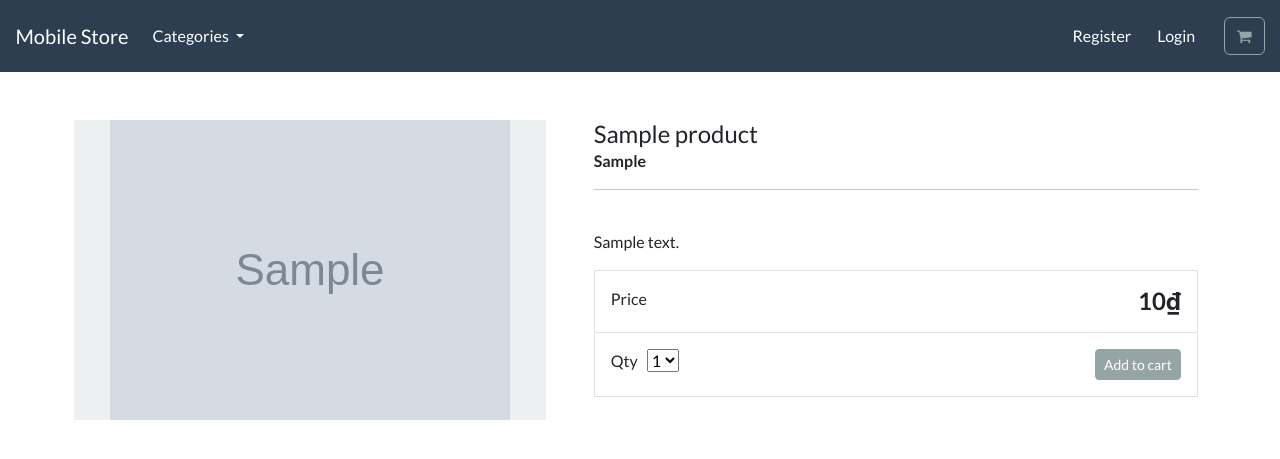
After one commit to duyan77/mobile-app, a Django app: a page that uses store/templates/store/base.html in a window 1280 px wide. The commit adds this page. Shown: the top 459 px of the page. Run offline with Django 5.2, Linux system fonts and the light colour scheme; tables that the repository leaves empty hold one stand-in row (values such as "Sample post"); grey boxes marked "Sample" are stand-in pictures; some libraries are stand-ins or nearby versions.

Commit message:
filter and querry products, categories

```diff
--- a/store/models.py
+++ b/store/models.py
@@ -1,4 +1,5 @@
 from django.db import models
+from django.urls import reverse
 
 
 # Create your models here.
@@ -12,6 +13,9 @@ class Category(models.Model):
 
 	def __str__(self):
 		return self.name
+
+	def get_absolute_url(self):
+		return reverse('list-category', args=[self.slug])
 
 
 class Product(models.Model):
@@ -33,3 +37,6 @@ class Product(models.Model):
 
 	def formatted_price(self):
 		return f"{self.price:,.0f}₫"
+
+	def get_absolute_url(self):
+		return reverse('product-info', args=[self.slug])
--- a/store/templates/store/base.html
+++ b/store/templates/store/base.html
@@ -102,8 +102,9 @@
 
                     {% for category in all_categories %}
                         <li>
-                            <a class="dropdown-item"
-                               href=""> {{ category.name | capfirst }} </a>
+                            <a class="dropdown-item" href="{{ category.get_absolute_url }}">
+                                {{ category.name | capfirst }}
+                            </a>
                         </li>
                     {% endfor %}
 
--- /dev/null
+++ b/store/templates/store/product-info.html
@@ -0,0 +1,105 @@
+{% extends "./base.html" %}
+
+{% load static %}
+
+{% block content %}
+
+    <div class="container">
+
+        <main class="pt-5">
+
+            <div class="row g-3">
+
+                <div class="col-md-5 col-lg-5 order-md-first bg-light">
+
+                    <!-- Product image -->
+                    <img class="img-fluid mx-auto d-block" alt="Responsive image"
+                         src="{{ product.image.url }}">
+
+                </div>
+
+                <div class="col-md-7 col-lg-7 ps-md-3 ps-lg-5">
+
+                    <!-- Product title -->
+                    <h1 class="mb-0 h4">{{ product.title }}</h1>
+
+                    <!-- Product brand -->
+                    <strong> {{ product.brand }} </strong>
+
+
+                    <hr>
+
+                    <br>
+
+                    <!-- Product description -->
+                    <p>{{ product.description }}</p>
+
+                    <div class="border">
+
+                        <div class="col border-bottom">
+
+                            <div class="row p-3">
+
+                                <div class="col-6"> Price</div>
+
+                                <div class="col-6 text-end"><span class="h4 fw-bold">
+                                    {{ product.formatted_price }} </span></div>
+
+                            </div>
+
+                        </div>
+
+                        <div class="col">
+
+                            <div class="row p-3">
+
+                                <div class="col-6">
+
+
+                                    <label for="select">Qty</label>
+
+                                    &nbsp;
+
+                                    <select id="select">
+
+                                        <option value="1">1</option>
+
+                                        <option value="2">2</option>
+
+                                        <option value="3">3</option>
+
+                                        <option value="4">4</option>
+
+                                    </select>
+
+                                </div>
+
+                                <div class="col-6 text-end">
+
+                                    <button type="button" id="add-button" value=""
+                                            class="btn btn-secondary btn-sm">
+
+                                        Add to cart
+
+                                    </button>
+
+
+                                </div>
+
+                            </div>
+
+                        </div>
+
+                    </div>
+
+                </div>
+
+            </div>
+
+        </main>
+
+        <br>
+
+    </div>
+
+{% endblock %}
--- a/store/templates/store/store.html
+++ b/store/templates/store/store.html
@@ -44,7 +44,8 @@
                                  src="{{ product.image.url }}">
                             <div class="card-body mt-auto">
                                 <p class="card-text">
-                                    <a class="text-info text-decoration-none" href="">
+                                    <a class="text-info text-decoration-none"
+                                       href="{{ product.get_absolute_url }}">
                                         {{ product.title | capfirst }}
                                     </a>
                                 </p>
--- a/store/urls.py
+++ b/store/urls.py
@@ -3,5 +3,9 @@ from . import views
 
 
 urlpatterns = [
-	path('', views.store, name='store'),
+    path('', views.store, name='store'),
+
+    path('product/<slug:slug>/', views.product_info, name='product-info'),
+
+    path('search/<slug:category_slug>/', views.list_category, name='list-category'),
 ]
--- a/store/views.py
+++ b/store/views.py
@@ -1,6 +1,4 @@
-from itertools import product
-from lib2to3.fixes.fix_input import context
-
+from django.shortcuts import get_object_or_404
 from django.shortcuts import render
 
 from .models import Category, Product
@@ -17,3 +15,15 @@ def store(request):
 def categories(request):
 	all_categories = Category.objects.all()
 	return {'all_categories': all_categories}
+
+
+def list_category(request, category_slug=None):
+	category = get_object_or_404(Category, slug=category_slug)
+	products = Product.objects.filter(category=category)
+	return render(request, 'store/list-category.html',
+				  context={'category': category, 'products': products})
+
+
+def product_info(request, slug):
+	product = get_object_or_404(Product, slug=slug)
+	return render(request, 'store/product-info.html', context={'product': product})
```
Also changed, not shown: store/templates/store/list-category.html (added, +53 -0 lines).
